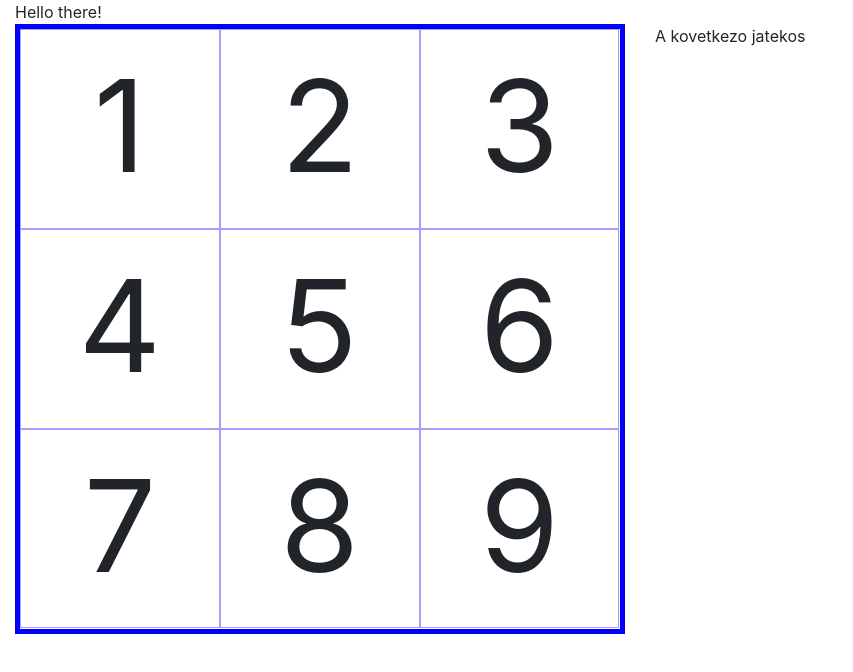
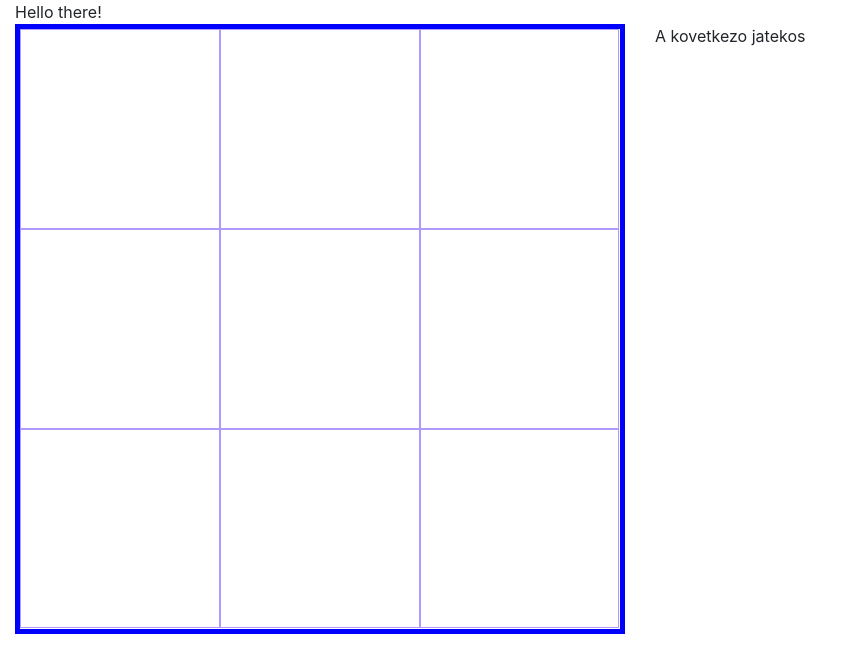
Before and after one commit to boldi24/tictactoe, a React app: page / in a window 1280 px wide. Shown: the top 672 px of the page, without its empty margins (0-853 px from the left). Built offline with nearby package versions, Linux system fonts and the light colour scheme.

Commit message:
Show X when square clicked

```diff
--- a/src/components/Board.js
+++ b/src/components/Board.js
@@ -1,17 +1,32 @@
-import React from 'react';
-import Sqaure from './Sqaure';
+import React, { Component } from 'react';
+import Square from './Square';
 
-const Board = () => {
-  const nums = [1, 2, 3, 4, 5, 6, 7, 8, 9];
-  return (
-    <div className="board">
-      <div className="content">
-        {nums.map( n =>
-          <Sqaure key={n} value={n} />)
-        }
+class Board extends Component {
+  constructor() {
+    super();
+    this.state = {
+      squares: Array(9).fill(null),
+    };
+  }
+
+  handleClick(i) {
+    const { squares } = this.state;
+    const newSquares = [...squares];
+    newSquares[i] = 'X';
+    this.setState({squares: newSquares});
+  }
+
+  render() {
+    const { squares } = this.state;
+
+    return (
+      <div className="board">
+        <div className="content">
+          {squares.map((n, i) => <Square key={i + squares[i]} value={squares[i]} onClick={() => this.handleClick(i)} />)}
+        </div>
       </div>
-    </div>
-  );
-};
+    );
+  }
+}
 
 export default Board;
--- a/src/components/Sqaure.js
+++ /dev/null
@@ -1,11 +0,0 @@
-import React from 'react';
-
-const Sqaure = props => (
-  <div className="cell">
-    <div className="cellContent">
-      {props.value}
-    </div>
-  </div>
-);
-
-export default Sqaure;
--- /dev/null
+++ b/src/components/Square.js
@@ -0,0 +1,15 @@
+import React from 'react';
+
+const Square = (props) => {
+  const { value, onClick } = props;
+
+  return (
+    <div className="cell">
+      <div className="cellContent" onClick={onClick}>
+        {value}
+      </div>
+    </div>
+  );
+};
+
+export default Square;
```
